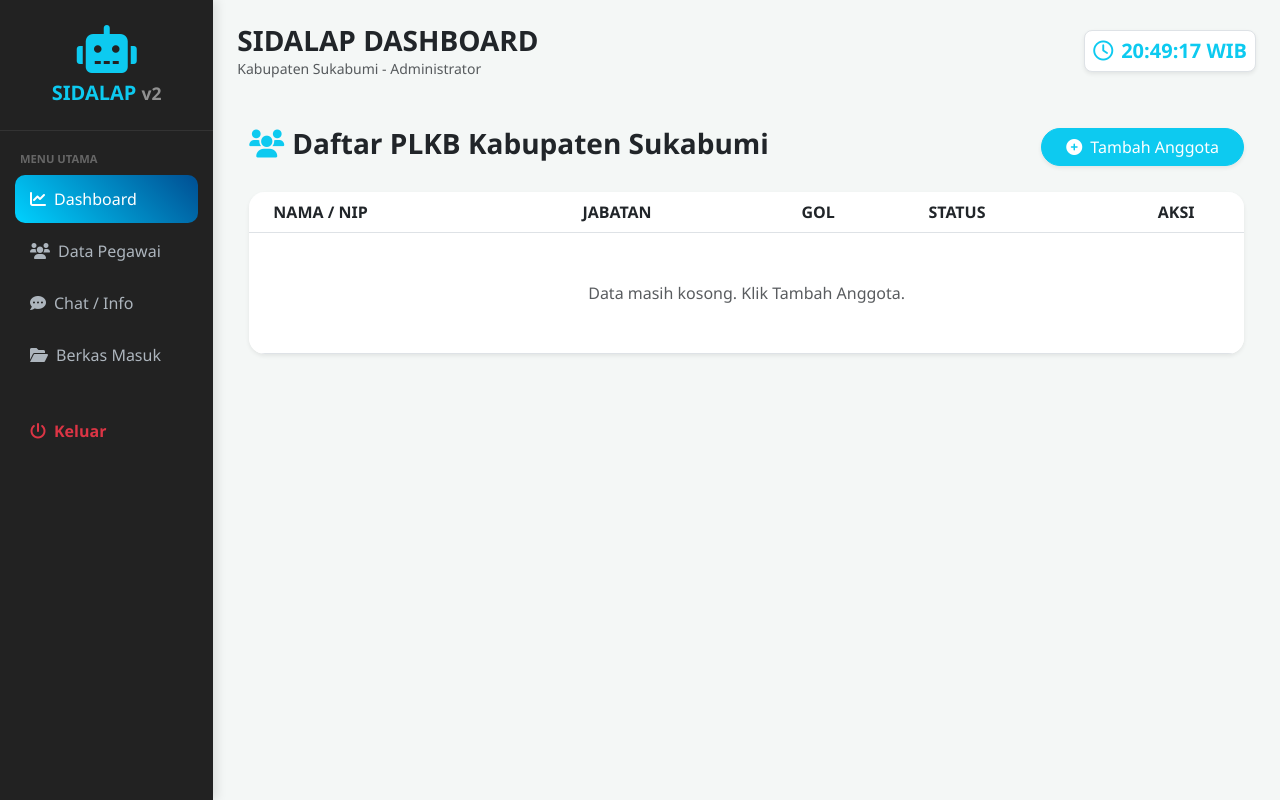
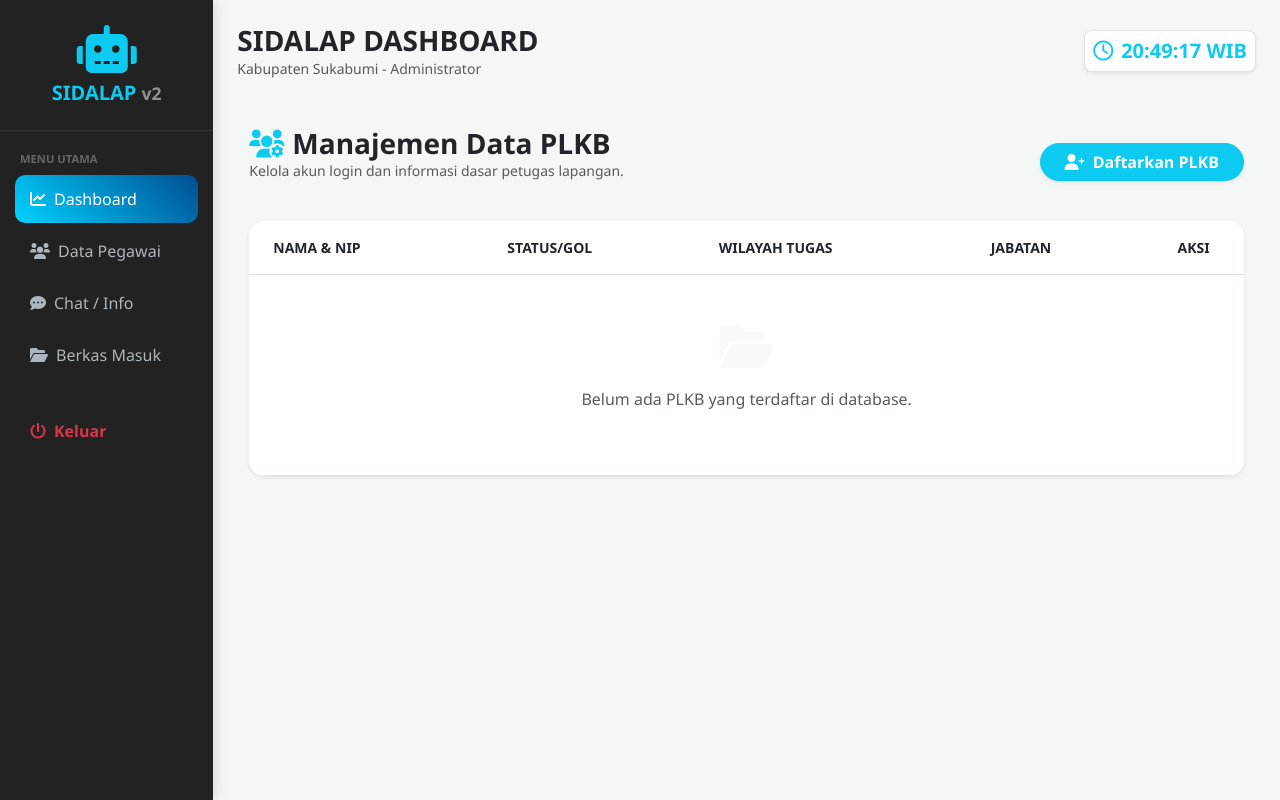
Before and after one commit to hamdanisaja007-star/HAMDANI, a Flask app: page /data_pegawai in a window 1280 px wide. Run offline with Flask 3, Linux system fonts and the light colour scheme; the visitor is signed in with stand-in values (Sample User, id 1); parts of the project's set-up code (start-up, migrations or seed data) failed here and were passed over.

Commit message:
Update data_pegawai.html

```diff
--- a/templates/data_pegawai.html
+++ b/templates/data_pegawai.html
@@ -3,47 +3,78 @@
 {% block content %}
 <div class="container-fluid py-4">
     <div class="d-flex justify-content-between align-items-center mb-4">
-        <h3 class="fw-bold"><i class="fas fa-users me-2 text-info"></i>Daftar PLKB Kabupaten Sukabumi</h3>
-        <button class="btn btn-info text-white shadow-sm rounded-pill px-4" data-bs-toggle="modal" data-bs-target="#modalTambah">
-            <i class="fas fa-plus-circle me-1"></i> Tambah Anggota
+        <div>
+            <h3 class="fw-bold mb-0 text-dark"><i class="fas fa-users-cog me-2 text-info"></i>Manajemen Data PLKB</h3>
+            <p class="text-muted small">Kelola akun login dan informasi dasar petugas lapangan.</p>
+        </div>
+        <button class="btn btn-info text-white shadow-sm rounded-pill px-4 fw-bold" data-bs-toggle="modal" data-bs-target="#modalTambah">
+            <i class="fas fa-user-plus me-1"></i> Daftarkan PLKB
         </button>
     </div>
 
-    <div class="card border-0 shadow-sm rounded-4 overflow-hidden">
+    {% with messages = get_flashed_messages(with_categories=true) %}
+      {% if messages %}
+        {% for category, message in messages %}
+          <div class="alert alert-{{ category }} border-0 shadow-sm alert-dismissible fade show mb-4 rounded-3">
+            {{ message }}
+            <button type="button" class="btn-close" data-bs-dismiss="alert"></button>
+          </div>
+        {% endfor %}
+      {% endif %}
+    {% endwith %}
+
+    <div class="card border-0 shadow-sm rounded-4 overflow-hidden bg-white">
         <div class="table-responsive">
             <table class="table table-hover align-middle mb-0">
                 <thead class="bg-light">
-                    <tr>
-                        <th class="ps-4">NAMA / NIP</th>
-                        <th>JABATAN</th>
-                        <th>GOL</th>
-                        <th>STATUS</th>
-                        <th class="text-center">AKSI</th>
+                    <tr class="text-secondary small">
+                        <th class="ps-4 py-3">NAMA & NIP</th>
+                        <th class="py-3">STATUS/GOL</th>
+                        <th class="py-3">WILAYAH TUGAS</th>
+                        <th class="py-3">JABATAN</th>
+                        <th class="text-center py-3">AKSI</th>
                     </tr>
                 </thead>
                 <tbody>
                     {% for p in pegawai %}
                     <tr>
                         <td class="ps-4">
-                            <div class="fw-bold text-dark">{{ p.nama }}</div>
-                            <small class="text-muted">{{ p.nip }}</small>
+                            <div class="d-flex align-items-center">
+                                <div class="bg-light rounded-circle p-2 me-3 text-center" style="width: 40px;">
+                                    <i class="fas fa-user text-info"></i>
+                                </div>
+                                <div>
+                                    <div class="fw-bold text-dark">{{ p.nama }}</div>
+                                    <small class="text-muted font-monospace">{{ p.nip }}</small>
+                                </div>
+                            </div>
                         </td>
-                        <td><small>{{ p.jabatan }}</small></td>
-                        <td>{{ p.pangkat_gol }}</td>
                         <td>
-                            <span class="badge {% if p.jenis_pegawai == 'PNS' %}bg-primary{% else %}bg-success{% endif %}">
+                            <span class="badge {% if p.jenis_pegawai == 'PNS' %}bg-primary{% else %}bg-success{% endif %} rounded-pill mb-1">
                                 {{ p.jenis_pegawai }}
                             </span>
+                            <div class="small fw-bold text-muted">{{ p.pangkat_gol or '-' }}</div>
                         </td>
+                        <td>
+                            <div class="small"><i class="fas fa-map-marker-alt text-danger me-1"></i> Kec. {{ p.kecamatan or '-' }}</div>
+                            <div class="small text-muted"><i class="fas fa-home text-muted me-1"></i> Desa {{ p.desa_binaan or '-' }}</div>
+                        </td>
+                        <td><span class="small text-dark">{{ p.jabatan or '-' }}</span></td>
                         <td class="text-center">
-                            <a href="/hapus_pegawai/{{ p.id }}" class="btn btn-sm btn-outline-danger border-0" onclick="return confirm('Hapus data {{ p.nama }}?')">
-                                <i class="fas fa-trash"></i>
-                            </a>
+                            <div class="btn-group">
+                                <a href="/hapus_pegawai/{{ p.id }}" class="btn btn-sm btn-outline-danger border-0 rounded-circle"
+                                   onclick="return confirm('PENTING: Menghapus {{ p.nama }} akan menghapus seluruh data dan berkasnya. Lanjutkan?')">
+                                    <i class="fas fa-trash-alt"></i>
+                                </a>
+                            </div>
                         </td>
                     </tr>
                     {% else %}
                     <tr>
-                        <td colspan="5" class="text-center py-5 text-muted">Data masih kosong. Klik Tambah Anggota.</td>
+                        <td colspan="5" class="text-center py-5">
+                            <i class="fas fa-folder-open fa-3x text-light mb-3"></i>
+                            <p class="text-muted">Belum ada PLKB yang terdaftar di database.</p>
+                        </td>
                     </tr>
                     {% endfor %}
                 </tbody>
@@ -53,41 +84,45 @@
 </div>
 
 <div class="modal fade" id="modalTambah" tabindex="-1">
-    <div class="modal-dialog">
-        <form action="/data_pegawai" method="POST" class="modal-content border-0 rounded-4 shadow">
-            <div class="modal-header bg-dark text-white">
-                <h5 class="modal-title">Input Data PLKB Baru</h5>
+    <div class="modal-dialog modal-dialog-centered">
+        <form action="/data_pegawai" method="POST" class="modal-content border-0 rounded-4 shadow-lg">
+            <div class="modal-header bg-dark text-white p-4">
+                <h5 class="modal-title fw-bold"><i class="fas fa-user-plus me-2 text-info"></i>Registrasi PLKB Baru</h5>
                 <button type="button" class="btn-close btn-close-white" data-bs-dismiss="modal"></button>
             </div>
-            <div class="modal-body p-4">
+            <div class="modal-body p-4 bg-light">
+                <div class="alert alert-info border-0 small mb-4">
+                    <i class="fas fa-info-circle me-1"></i> Admin cukup isi data dasar. Data teknis (TMT & Tgl Lahir) akan dilengkapi oleh PLKB secara mandiri.
+                </div>
+
                 <div class="mb-3">
-                    <label class="small fw-bold">NIP (Username Login)</label>
-                    <input type="text" name="nip" class="form-control" required>
+                    <label class="small fw-bold text-dark">NIP (Sekaligus Username Login)</label>
+                    <input type="text" name="nip" class="form-control border-0 shadow-sm" placeholder="Contoh: 19820406XXXXXXXX" required>
                 </div>
+
                 <div class="mb-3">
-                    <label class="small fw-bold">Nama Lengkap</label>
-                    <input type="text" name="nama" class="form-control" required>
+                    <label class="small fw-bold text-dark">Nama Lengkap (Tanpa Gelar)</label>
+                    <input type="text" name="nama" class="form-control border-0 shadow-sm" placeholder="Masukkan nama lengkap" required>
                 </div>
-                <div class="mb-3">
-                    <label class="small fw-bold">Jabatan</label>
-                    <input type="text" name="jabatan" class="form-control">
-                </div>
+
                 <div class="row">
-                    <div class="col-6 mb-3">
-                        <label class="small fw-bold">Golongan</label>
-                        <input type="text" name="pangkat_gol" class="form-control" placeholder="III/c">
-                    </div>
-                    <div class="col-6 mb-3">
-                        <label class="small fw-bold">Status</label>
-                        <select name="jenis_pegawai" class="form-select">
-                            <option value="PNS">PNS</option>
-                            <option value="PPPK">PPPK</option>
+                    <div class="col-12 mb-3">
+                        <label class="small fw-bold text-dark">Status Kepegawaian</label>
+                        <select name="jenis_pegawai" class="form-select border-0 shadow-sm">
+                            <option value="PNS">PNS (Pegawai Negeri Sipil)</option>
+                            <option value="PPPK">PPPK (P3K)</option>
                         </select>
                     </div>
                 </div>
+
+                <div class="p-3 bg-white rounded-3 border">
+                    <p class="small text-muted mb-0"><i class="fas fa-lock me-1"></i> Password default saat ini adalah <strong>NIP</strong> masing-masing.</p>
+                </div>
             </div>
-            <div class="modal-footer border-0">
-                <button type="submit" class="btn btn-info w-100 text-white fw-bold">SIMPAN DATA</button>
+            <div class="modal-footer border-0 bg-light p-4 pt-0">
+                <button type="submit" class="btn btn-info w-100 text-white fw-bold py-3 rounded-3 shadow">
+                    <i class="fas fa-save me-2"></i>SIMPAN & DAFTARKAN
+                </button>
             </div>
         </form>
     </div>
```
